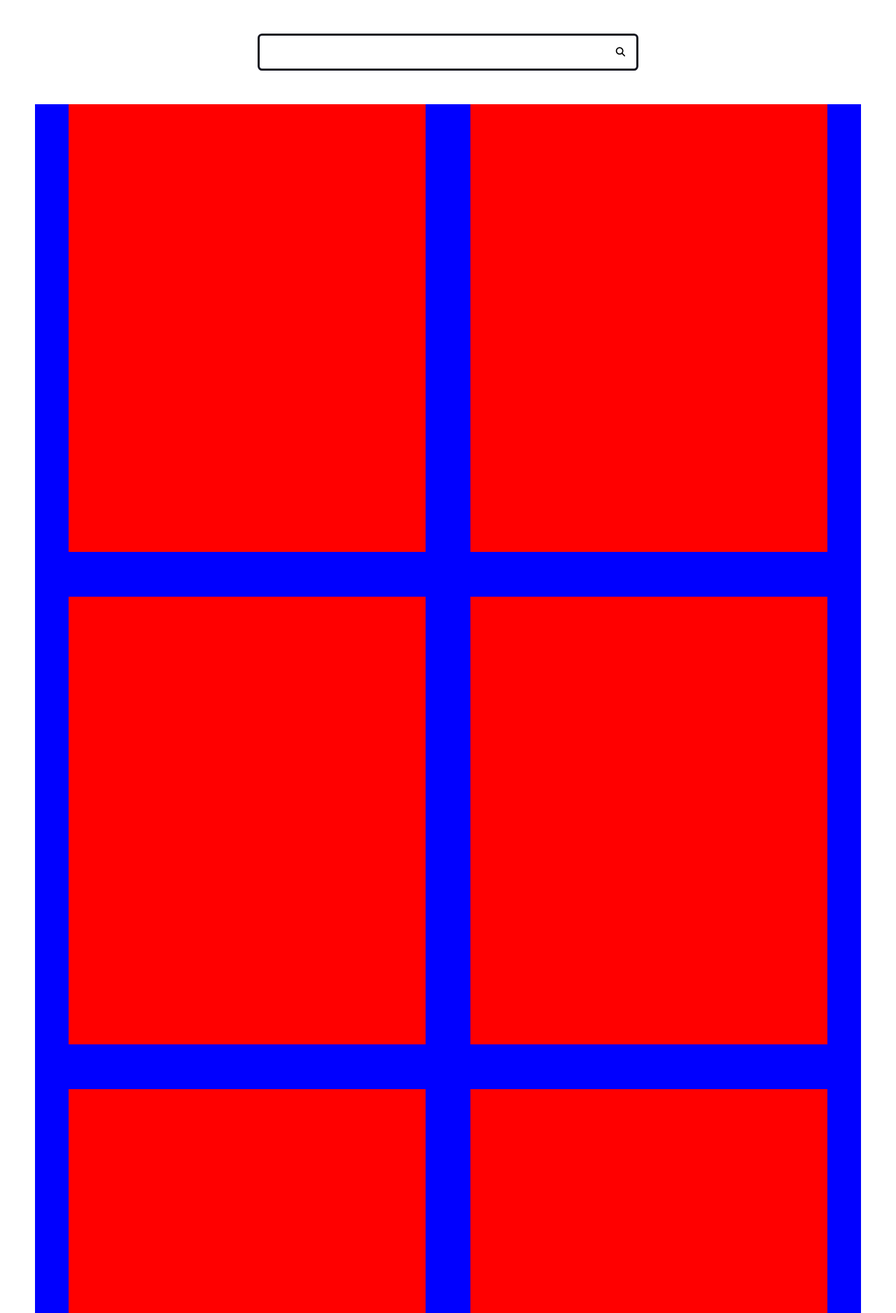
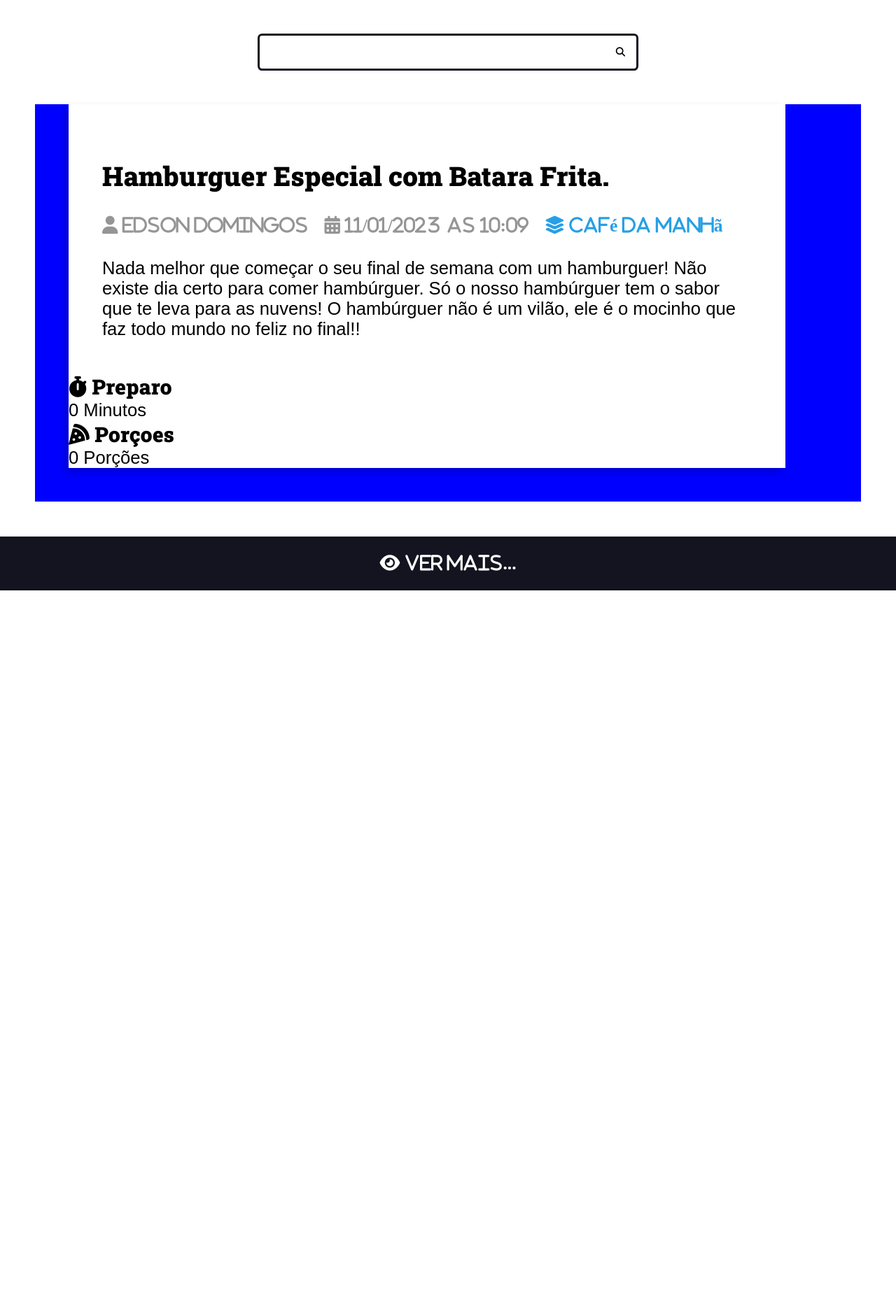
Before and after one commit to Edsondomingos/django-r1, a Python web app: template recipes/templates/recipes/pages/home.htm in a window 1280 px wide. Shown: the part 43-1920 px from the top of the page at 70% size. After the commit the page ends 887 px from the top, so only its background shows below. Run offline with Jinja, Linux system fonts and the light colour scheme; the template is opened without the code that fills it: most values are stand-ins (such as "Sample title", 1, 10 or a date in 2020); some libraries are stand-ins or nearby versions.

Commit message:
update codigo django-r1 aula de desenv. nuvem

```diff
--- a/recipes/templates/recipes/pages/home.htm
+++ b/recipes/templates/recipes/pages/home.htm
@@ -29,15 +29,73 @@
 
         <main class="main-content-container">
             <div class="main-content main-content-list container">
+                <div class="recipe recipe-list-item">
+                    <div class="recipe-cover">
+                        <img src="https://via.placeholder.com/1280x720/269fe6" alt="">
+                    </div>
+                    <div class="recipe-title-container">
+                        <h2 class="recipe-title">Hamburguer Especial com Batara Frita.</h2>
+                    </div>
+                    <div class="recipe-author">
+                        <span class="recipe-author-item">
+                            <i class="fas fa-user">
+                                Edson Domingos
+                            </i>
+                        </span>
+                        <span class="recipe-author-item">
+                            <i class="fas fa-calendar-alt">
+                                11/01/2023 as 10:09
+                            </i>
+                        </span>
+                        <span class="recipe-author-item">
+                            <a href="/recipes/category/cafe-da-manha/">
+                                <i class="fas fa-layer-group">
+                                    <span>Café da manhã</span>
+                                </i>
+                            </a>
+                        </span>
+                    </div>
+                    <div class="recipe-content">
+                        <p>Nada melhor que começar o seu final de semana com um hamburguer!
+                            Não existe dia certo para comer hambúrguer. Só o nosso hambúrguer
+                            tem o sabor que te leva para as nuvens! O hambúrguer não é um vilão,
+                            ele é o mocinho que faz todo mundo no feliz no final!!
+                        </p>
+                    </div>
+                    <div class="recipe-meta-container">
+                        <div class="recipe-meta recipe-preparation">
+                            <h3 class="recipe-meta-title"><i class="fas fa-stopwatch"></i>
+                            Preparo</h3>
+                            <div class="recipe-meta-tet">0 Minutos</div>
+                        </div>
+                    </div>
+                    <div class="recipe-meta-container">
+                        <div class="recipe-meta recipe-servings">
+                            <h3 class="recipe-meta-title"><i class="fas fa-pizza-slice"></i>
+                            Porçoes</h3>
+                            <div class="recipe-meta-tet">0 Porções</div>
+                        </div>
+                    </div>
+                </div>
+
+                <!-- <div class="temp"></div>
                 <div class="temp"></div>
                 <div class="temp"></div>
                 <div class="temp"></div>
                 <div class="temp"></div>
                 <div class="temp"></div>
                 <div class="temp"></div>
-                <div class="temp"></div>
-            </div>
+            </div> -->
         </main>
         </div>
+
+        <footer class="recipe-footer">
+            <a class="recipe-read-more button button-dark button-full-width"
+                href="/recipe/3/">
+                <i class="fas fa-eye">
+                    <span>ver mais...</span>
+                </i>
+            </a>
+        </footer>
     </body>
 </html>
--- a/recipes/templates/recipes/partials/head.htm
+++ b/recipes/templates/recipes/partials/head.htm
@@ -146,5 +146,67 @@
         .content {
             padding: 0 50px 50px 50px;
         }
+
+        .recipe {
+            background: var(--color-white);
+            box-shadow: -5px 5px 10px rgba(0, 0, 0, .2);
+            transform: scale(1);
+            transition: all 300ms ease-in-out;
+        }
+        .recipe img {
+            max-width: 100%;
+        }
+
+        .recipe-list-item {
+            max-width: 64rem;
+        }
+
+        .recipe-list-item:hover {
+            transform: scale(1.02);
+            box-shadow: -8px 8px 18px rgba(0, 0, 0, .25);
+        }
+
+        .recipe-title-container {
+            padding: var(--spacing-gutter-medium);
+            padding-bottom: 2rem;
+        }
+
+        .recipe-author {
+            padding: 0 var(--spacing-gutter-medium);
+        }
+
+        .recipe-content {
+            padding: var(--spacing-gutter-medium);
+            padding-top: 2rem;
+        }
+
+        .recipe-author-item {
+            color: var(--color-gray-4);
+            margin-right: 1rem;
+        }
+
+        .recipe-author a {
+            color: var(--color-primary);
+            transition: all 300ms ease-in-out;
+            text-decoration: none;
+        }
+
+        .recipe-author a:hover {
+            color: var(--color-primary-dark);
+        }
+
+        .recipe-footer a {
+            background: var(--color-primary-dark);
+            display: block;
+            color: var(--color-white);
+            text-decoration: none;
+            text-align: center;
+            padding: 1.5rem var(--spacing-gutter-medium);
+            transition: all 300ms ease-in-out;
+        }
+
+        .recipe-footer a:hover {
+            filter: brightness(2);
+        }
     </style>
 </head>
```
Also changed, not shown: README.MD (added).
